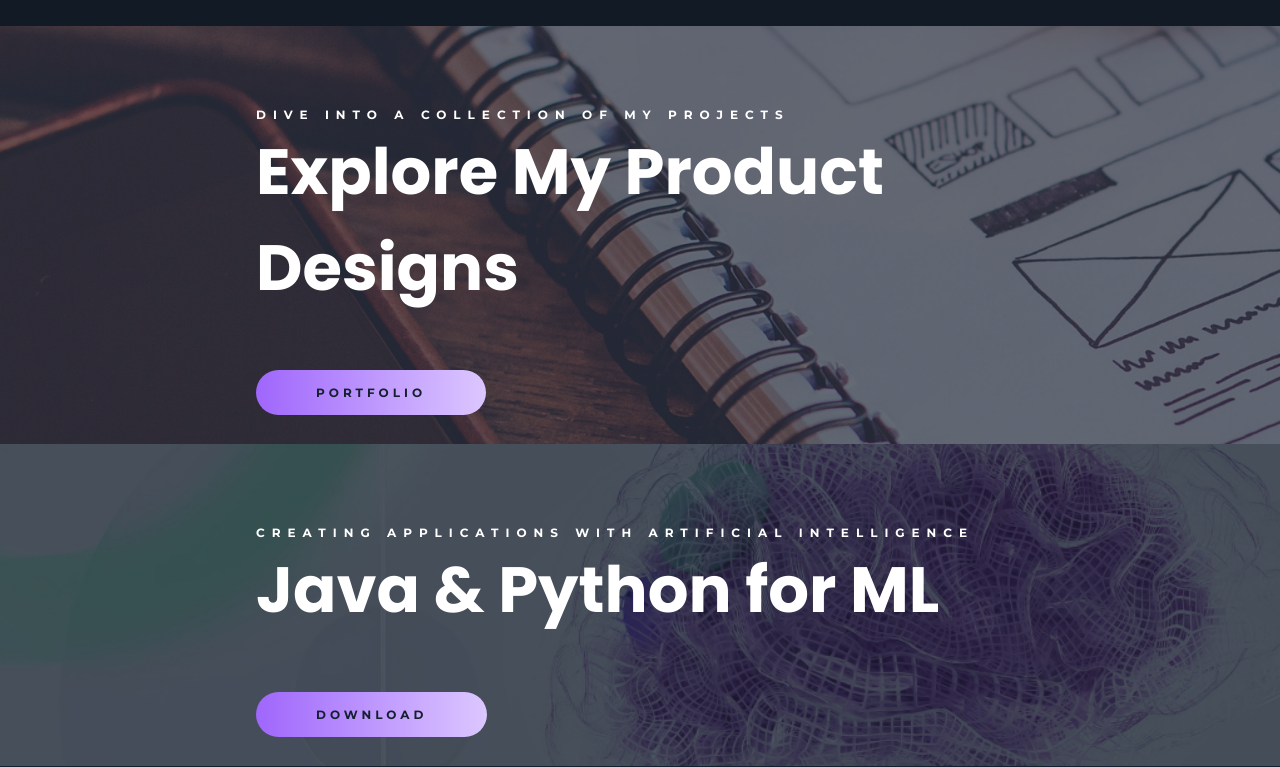
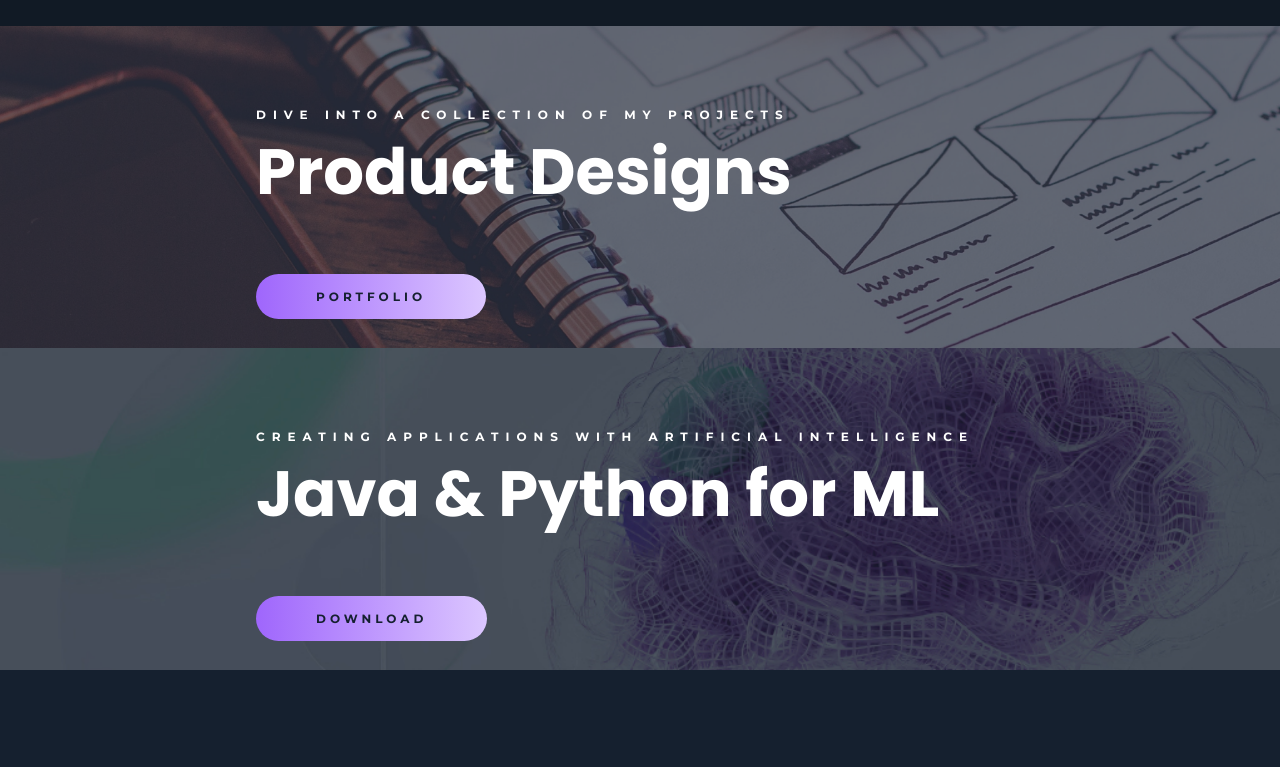
Before and after one commit to zinefalouti/griidtech-hosting, a plain HTML site: page index.html in a window 1280 px wide. Shown: the part 2640-3407 px from the top of the page. Drawn offline with Linux system fonts and the light colour scheme.

Commit message:
Update Banner 1 in Home Page

```diff
--- a/index.html
+++ b/index.html
@@ -161,7 +161,7 @@
    <div class="grid grid-cols-12 lg:px-64 pt-10 px-6 animate__animated animate__pulse gap-4">
       <div class="col-span-12 2xl:col-span-8">
          <h4>Dive into a Collection of My Projects</h4>
-         <h1>Explore My Product Designs</h1>
+         <h1>Product Designs</h1>
       </div>
       <div class="col-span-12 2xl:col-span-4 2xl:mt-8 mt-12 2xl:text-right">
         <a href="https://www.behance.net/zinefalouti" target="_blank" class="hero-btn">Portfolio</a>
```
